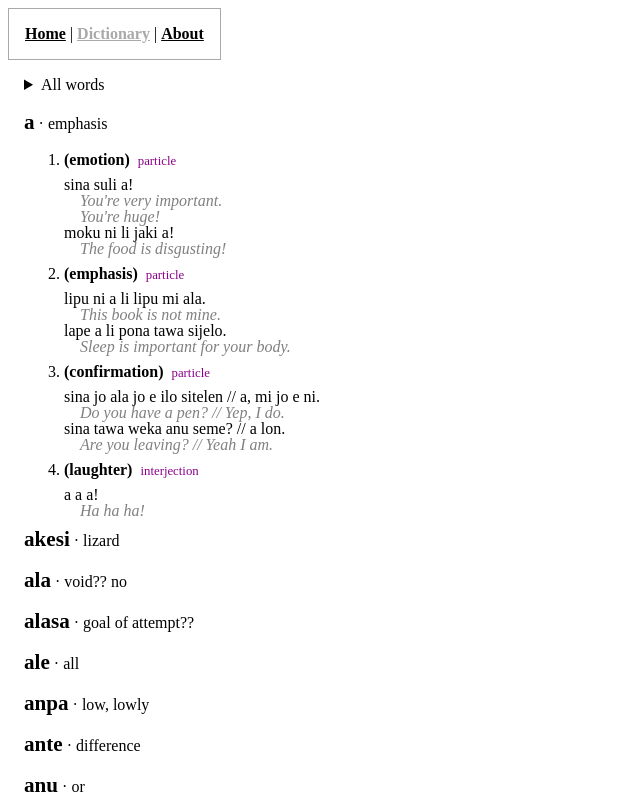
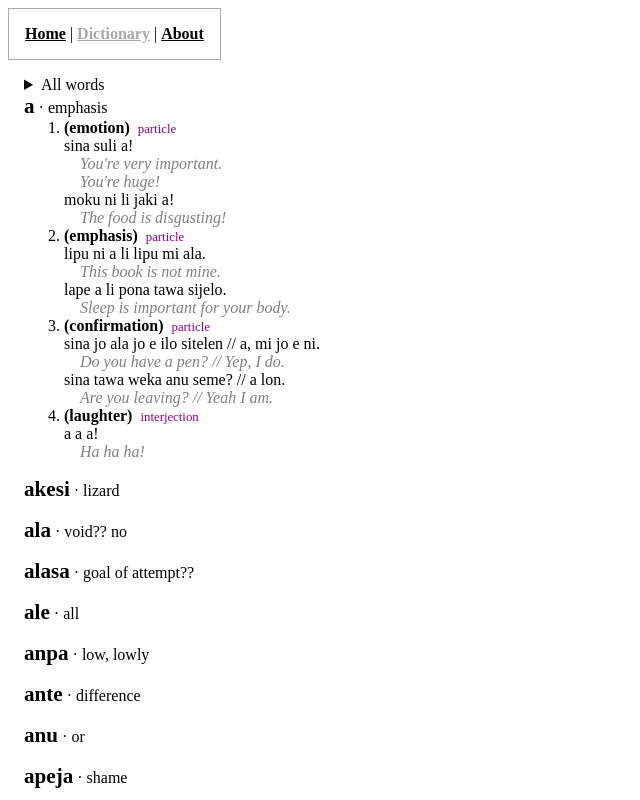
Before and after one commit to cervonwong/toki-pona-site, a Vue app: page /dict in a window 1280 px wide. Shown: the top 800 px of the page, without its empty margins (0-640 px from the left). Built offline with nearby package versions, Linux system fonts and the light colour scheme.

Commit message:
Fix line spacing

```diff
--- a/src/views/Dictionary.vue
+++ b/src/views/Dictionary.vue
@@ -10,19 +10,14 @@
       </span>
     </details>
 
-    <dl>
-      <div v-for="word in words" :key="word" :id="word.word">
+    <div v-for="word in words" :key="word" :id="word.word" class="word-div">
       <span class="word">{{ word.word }}</span> ·
       <span class="idea">{{ word.idea }}</span>
       <ol>
         <li v-for="sense in word.senses" :key="sense">
           <span class="sense">{{ sense.sense }}</span>
           <span class="pos">{{ sense.pos }}</span>
-            <div
-              v-for="example in sense.examples"
-              :key="example"
-              class="example"
-            >
+          <div v-for="example in sense.examples" :key="example" class="example">
             <p class="sentence">
               {{ example.sentence }}
             </p>
@@ -37,7 +32,6 @@
         </li>
       </ol>
     </div>
-    </dl>
   </main>
 </template>
 
@@ -72,6 +66,10 @@ details {
 .idea {
 }
 
+ol {
+  margin-top: 0;
+}
+
 .sense {
   margin-right: 0.5rem;
   font-weight: bold;
@@ -83,13 +81,13 @@ details {
 }
 
 .sentence {
-  line-height: 0;
+  margin: 0;
 }
 
 .translation {
   color: gray;
   text-indent: 1rem;
   font-style: italic;
-  line-height: 0;
+  margin: 0;
 }
 </style>
```
Lines whose indentation alone changed are shown as unchanged.
